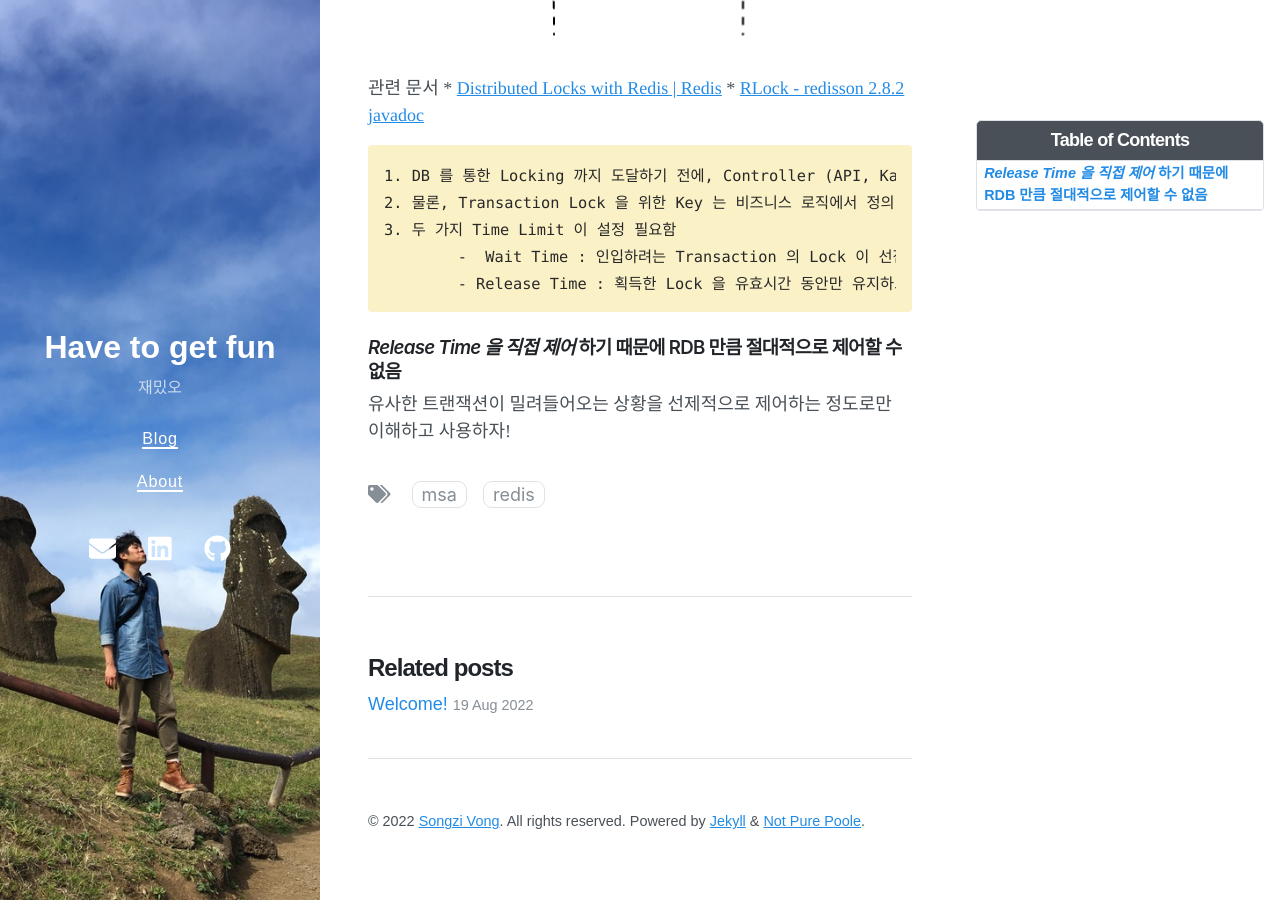
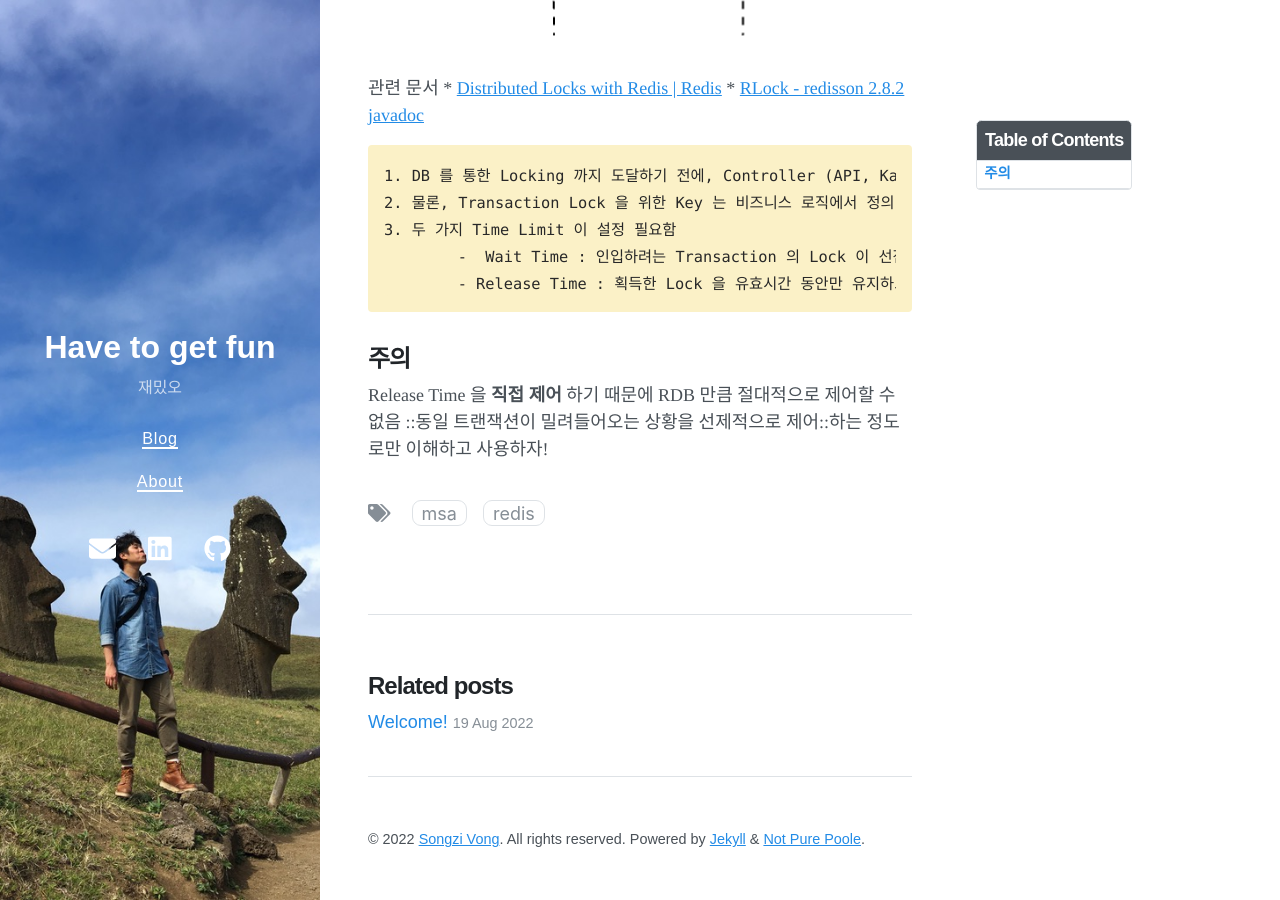
Before and after one commit to LeeJyeon/LeeJyeon.github.io, a Jekyll site: the page built from _posts/MSA/2022-08-22-Redis-Distribution-Lock.md, in a window 1280 px wide and 900 px high, scrolled down 1223 px. Built offline with Jekyll 4.4.1, drawn with Linux system fonts in a browser that asks for light colours; nearby versions of some CDN libraries; some of the changed text lies outside the part shown.

Commit message:
redis post

```diff
--- a/_posts/MSA/2022-08-22-Redis-Distribution-Lock.md
+++ b/_posts/MSA/2022-08-22-Redis-Distribution-Lock.md
@@ -10,7 +10,8 @@ date: 2022-08-22
 toc: true
 comment: true
 ---
-*분산 환경*에서 다발적으로 인입하는 *Transaction 제어*를 위한 Redis-Distribution-Lock
+분산 환경에서 다발적으로 인입하는 Transaction 제어를 위한
+**Redis-Distribution-Lock**
 {: .message}
 
 # Redis-Distribution-Lock
@@ -27,5 +28,6 @@ comment: true
 		-  Wait Time : 인입하려는 Transaction 의 Lock 이 선점되있을 경우, 기다리는 시간
 		- Release Time : 획득한 Lock 을 유효시간 동안만 유지하고 해제하게 됨
 
-### *Release Time 을 직접 제어* 하기 때문에 RDB 만큼 절대적으로 제어할 수 없음
-유사한 트랜잭션이 밀려들어오는 상황을 선제적으로 제어하는 정도로만 이해하고 사용하자!
+## 주의
+Release Time 을 **직접 제어** 하기 때문에 RDB 만큼 절대적으로 제어할 수 없음
+::동일 트랜잭션이 밀려들어오는 상황을 선제적으로 제어::하는 정도로만 이해하고 사용하자!
```
